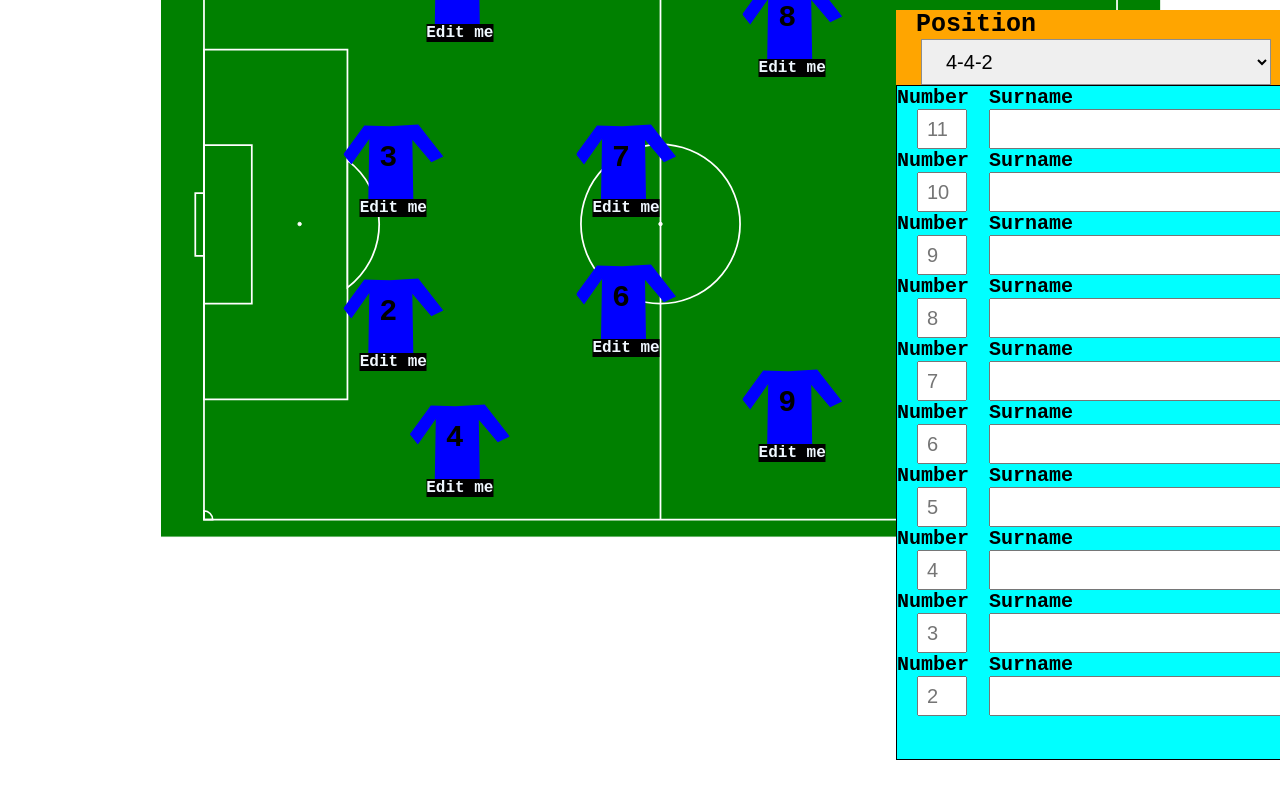
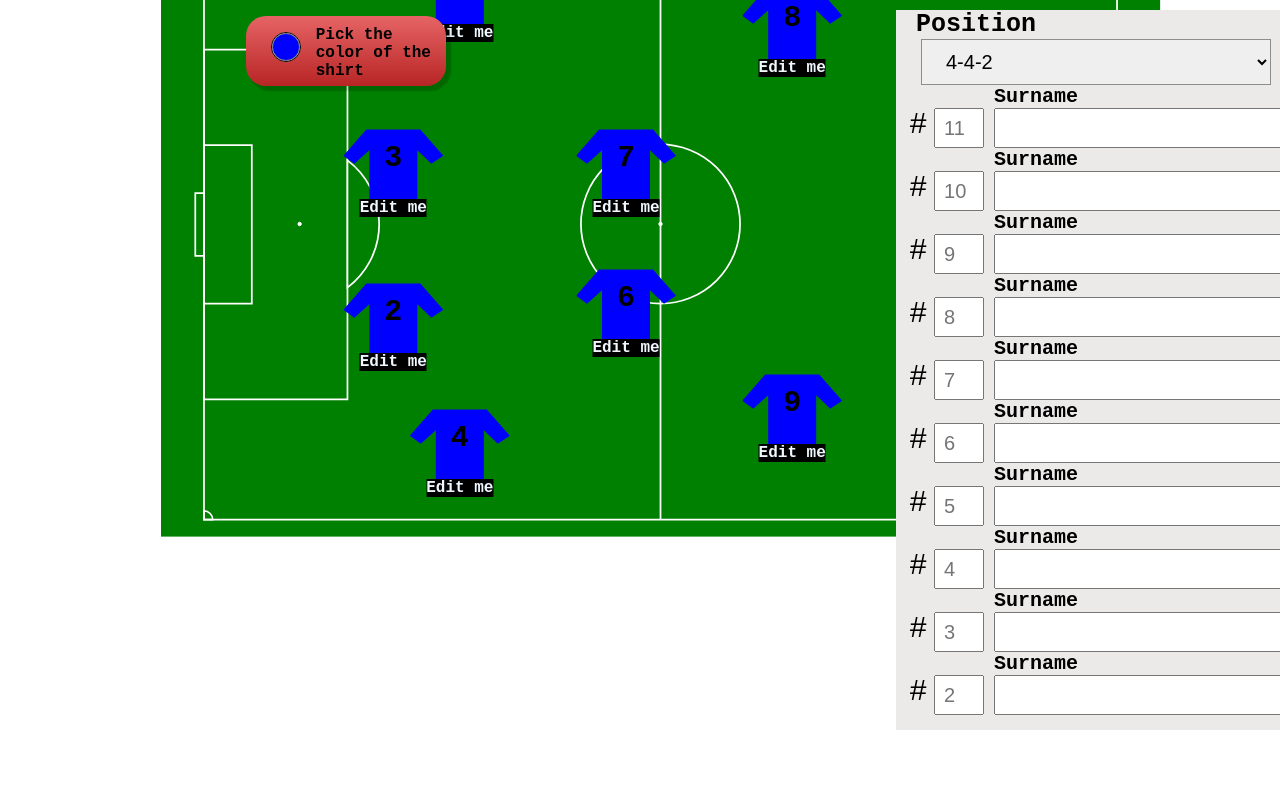
Before and after one commit to Tomolo997/Footbal_team, a plain HTML site: page index.html in a window 1280 px wide. Drawn offline with Linux system fonts and the light colour scheme.

Commit message:
aded color editing

```diff
--- a/index.html
+++ b/index.html
@@ -4,6 +4,8 @@
     <meta charset="UTF-8">
     <meta name="viewport" content="width=device-width, initial-scale=1.0">
     <link rel="stylesheet" href="style.css">
+    <link rel="preconnect" href="https://fonts.gstatic.com">
+<link href="https://fonts.googleapis.com/css2?family=Changa:wght@300;400&display=swap" rel="stylesheet">
     <script defer src="index.js"></script>
     <title>Document</title>
 </head>
@@ -84,7 +86,7 @@
         <div class="footballNamesDiv">
             <div class="inputPlayer">
                 <div  class="numberOnShirt">
-                <span  class="numberOnShirt-span ">Number </span>
+                <span  class="numberOnShirt-span ">#</span>
                 <input class="numberOnShirt-input player--2" maxlength="2" type="tel"max="99"min="1" data-number="2">
                 </div>
                 <div  class="surnameOnShirt">
@@ -94,7 +96,7 @@
             </div>
             <div class="inputPlayer">
                 <div  class="numberOnShirt">
-                <span  class="numberOnShirt-span ">Number </span>
+                <span  class="numberOnShirt-span ">#</span>
                 <input class="numberOnShirt-input player--3" maxlength="2" type="tel"max="99"min="1" data-number="3">
                 </div>
                 <div  class="surnameOnShirt">
@@ -104,7 +106,7 @@
             </div>
             <div class="inputPlayer">
                 <div  class="numberOnShirt">
-                <span  class="numberOnShirt-span ">Number </span>
+                <span  class="numberOnShirt-span ">#</span>
                 <input class="numberOnShirt-input  player--4" maxlength="2" type="tel"max="99"min="1"data-number="4" >
                 </div>
                 <div  class="surnameOnShirt">
@@ -115,7 +117,7 @@
 
             <div class="inputPlayer">
                 <div  class="numberOnShirt">
-                <span  class="numberOnShirt-span ">Number </span>
+                <span  class="numberOnShirt-span ">#</span>
                 <input class="numberOnShirt-input player--5" maxlength="2" type="tel"max="99"min="1" data-number="5">
                 </div>
                 <div  class="surnameOnShirt">
@@ -125,7 +127,7 @@
             </div>
             <div class="inputPlayer">
                 <div  class="numberOnShirt">
-                <span  class="numberOnShirt-span ">Number </span>
+                <span  class="numberOnShirt-span ">#</span>
                 <input class="numberOnShirt-input player--6" maxlength="2" type="tel"max="99"min="1" data-number="6">
                 </div>
                 <div  class="surnameOnShirt">
@@ -135,7 +137,7 @@
             </div>
             <div class="inputPlayer">
                 <div  class="numberOnShirt">
-                <span  class="numberOnShirt-span ">Number </span>
+                <span  class="numberOnShirt-span ">#</span>
                 <input class="numberOnShirt-input player--7" maxlength="2" type="tel"max="99"min="1"data-number="7">
                 </div>
                 <div  class="surnameOnShirt">
@@ -145,7 +147,7 @@
             </div>
             <div class="inputPlayer">
                 <div  class="numberOnShirt">
-                <span  class="numberOnShirt-span ">Number </span>
+                <span  class="numberOnShirt-span ">#</span>
                 <input class="numberOnShirt-input player--8" maxlength="2" type="tel"max="99"min="1"data-number="8">
                 </div>
                 <div  class="surnameOnShirt">
@@ -155,7 +157,7 @@
             </div>
             <div class="inputPlayer">
                 <div  class="numberOnShirt">
-                <span  class="numberOnShirt-span ">Number </span>
+                <span  class="numberOnShirt-span ">#</span>
                 <input class="numberOnShirt-input player--9"maxlength="2" type="tel"max="99"min="1"data-number="9">
                 </div>
                 <div  class="surnameOnShirt">
@@ -165,7 +167,7 @@
             </div>
             <div class="inputPlayer">
                 <div  class="numberOnShirt">
-                <span  class="numberOnShirt-span ">Number </span>
+                <span  class="numberOnShirt-span ">#</span>
                 <input class="numberOnShirt-input player--10"maxlength="2" type="tel"max="99"min="1"data-number="10">
                 </div>
                 <div  class="surnameOnShirt">
@@ -175,7 +177,7 @@
             </div>
             <div class="inputPlayer">
                 <div  class="numberOnShirt">
-                <span  class="numberOnShirt-span ">Number </span>
+                <span  class="numberOnShirt-span ">#</span>
                 <input class="numberOnShirt-input player--11" maxlength="2" type="tel"max="99"min="1"data-number="11">
                 </div>
                 <div  class="surnameOnShirt">
@@ -188,6 +190,14 @@
         </div>
     </div>
 
+    <div class="styles">
+        <div class="style_div">
+            <div class="colorSquare"><input id="colorWell" type="color" value="#0000ff" class="colorPicker"></div>
+            <span class="pickColor">Pick the color of the shirt</span>
+
+
+        </div>
+    </div>
 </body>
 </html>
 
--- a/index.js
+++ b/index.js
@@ -121,6 +121,7 @@ numbersOnTheBar.forEach((el) => {
 numbersOnTheBar.forEach((el) => {
   console.log(el.dataset.number);
   el.addEventListener("keyup", function (e) {
+    e.preventDefault();
     numberOnTheShirt[el.dataset.number - 2].textContent = el.value;
     console.log(numberOnTheShirt[el.dataset.number - 2]);
   });
@@ -136,3 +137,14 @@ surnameShirtBar.forEach((el) => {
     surname[el.dataset.number - 2].textContent = el.value;
   });
 });
+
+//color picker
+const styleDiv = document.querySelector(".style_div");
+const colorShow = document.querySelector(".colorHidden");
+
+const shirtColor = document.querySelector(".colorPicker");
+
+shirtColor.addEventListener("input", function (e) {
+  console.log(shirtColor.value);
+  shirt.forEach((el) => (el.style.backgroundColor = shirtColor.value));
+});
--- a/style.css
+++ b/style.css
@@ -44,17 +44,17 @@ body {
   background-color: blue;
   z-index: 12;
   clip-path: polygon(
-    0 44%,
-    21% 8%,
-    46% 9%,
-    75% 7%,
-    100% 47%,
-    88% 54%,
-    69% 26%,
-    70% 100%,
-    25% 100%,
-    26% 25%,
-    8% 57%
+    0 46%,
+    23% 13%,
+    50% 13%,
+    77% 13%,
+    100% 46%,
+    88% 56%,
+    74% 39%,
+    74% 100%,
+    26% 100%,
+    26% 39%,
+    11% 56%
   );
 }
 
@@ -64,7 +64,7 @@ body {
   z-index: 100;
   position: absolute;
   top: 40%;
-  left: 45%;
+  left: 50%;
   transform: translate(-50%, -50%);
 }
 
@@ -306,9 +306,9 @@ Football stuff outside field
   position: absolute;
   left: 70%;
   top: 1.3%;
-  height: 750px;
+  height: 720px;
   width: 400px;
-  background-color: aqua;
+  background-color: rgb(236, 233, 233);
   display: flex;
   flex-direction: column;
 }
@@ -316,7 +316,7 @@ Football stuff outside field
 .footbalPosition {
   height: 80px;
   width: 100%;
-  background-color: orange;
+  background-color: rgb(236, 233, 233);
   display: flex;
   justify-content: center;
   align-items: center;
@@ -349,7 +349,6 @@ Football stuff outside field
 
 .footballNamesDiv {
   height: 100%;
-  border: 1px solid black;
   display: flex;
   flex-direction: column;
 }
@@ -359,7 +358,10 @@ Football stuff outside field
 }
 
 .numberOnShirt-span {
-  font-size: 2rem;
+  font-size: 3rem;
+  font-weight: 100;
+  position: relative;
+  left: 15%;
 }
 .surnameOnShirt-span {
   font-size: 2rem;
@@ -367,8 +369,8 @@ Football stuff outside field
 
 .numberOnShirt {
   display: flex;
-  flex-direction: column;
-  margin-right: 2rem;
+  margin-top: 2.3rem;
+  margin-right: 1rem;
 }
 .surnameOnShirt {
   display: flex;
@@ -388,3 +390,51 @@ Football stuff outside field
   font-size: 2rem;
   padding-left: 1rem;
 }
+
+.styles {
+  position: absolute;
+  top: 2%;
+  height: 200px;
+  width: 200px;
+
+  left: 19.2%;
+}
+
+.style_div {
+  height: 70px;
+  width: 100%;
+  display: flex;
+  border-radius: 20px;
+  background: linear-gradient(#e66465, #b82525);
+  box-shadow: 4px 4px 2px 1px rgba(0, 0, 0, 0.2);
+}
+
+.colorSquare {
+  position: relative;
+  top: 1.6rem;
+  left: 2.5rem;
+  height: 20px;
+  width: 20px;
+}
+.pickColor {
+  font-size: 1.6rem;
+  position: absolute;
+  top: 1rem;
+  left: 7rem;
+}
+
+.colorPicker {
+  width: 3rem;
+  height: 3rem;
+  border-radius: 50%;
+  overflow: hidden;
+}
+::-webkit-color-swatch-wrapper {
+  border-radius: 50%;
+  box-sizing: border-box;
+  padding: 0;
+  margin: 0;
+}
+::-webkit-color-swatch {
+  border-radius: 50%;
+}
```
